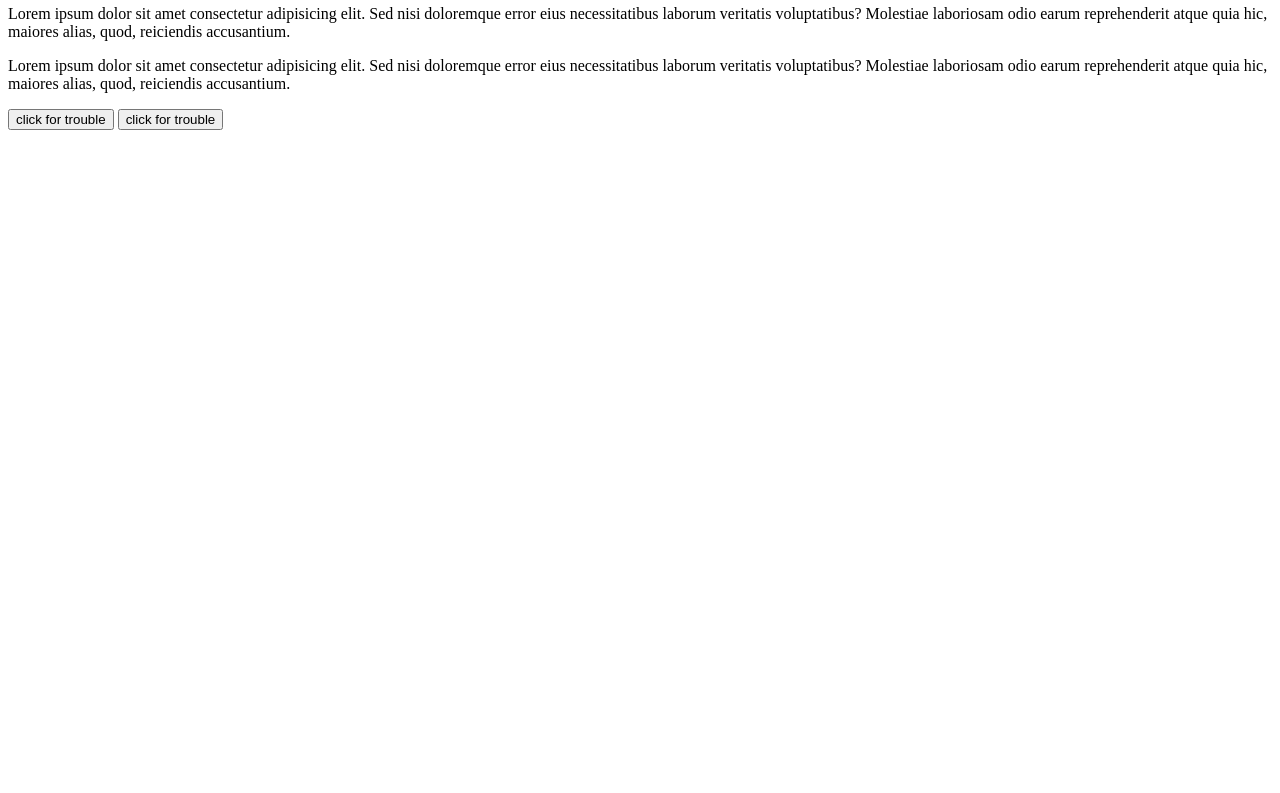
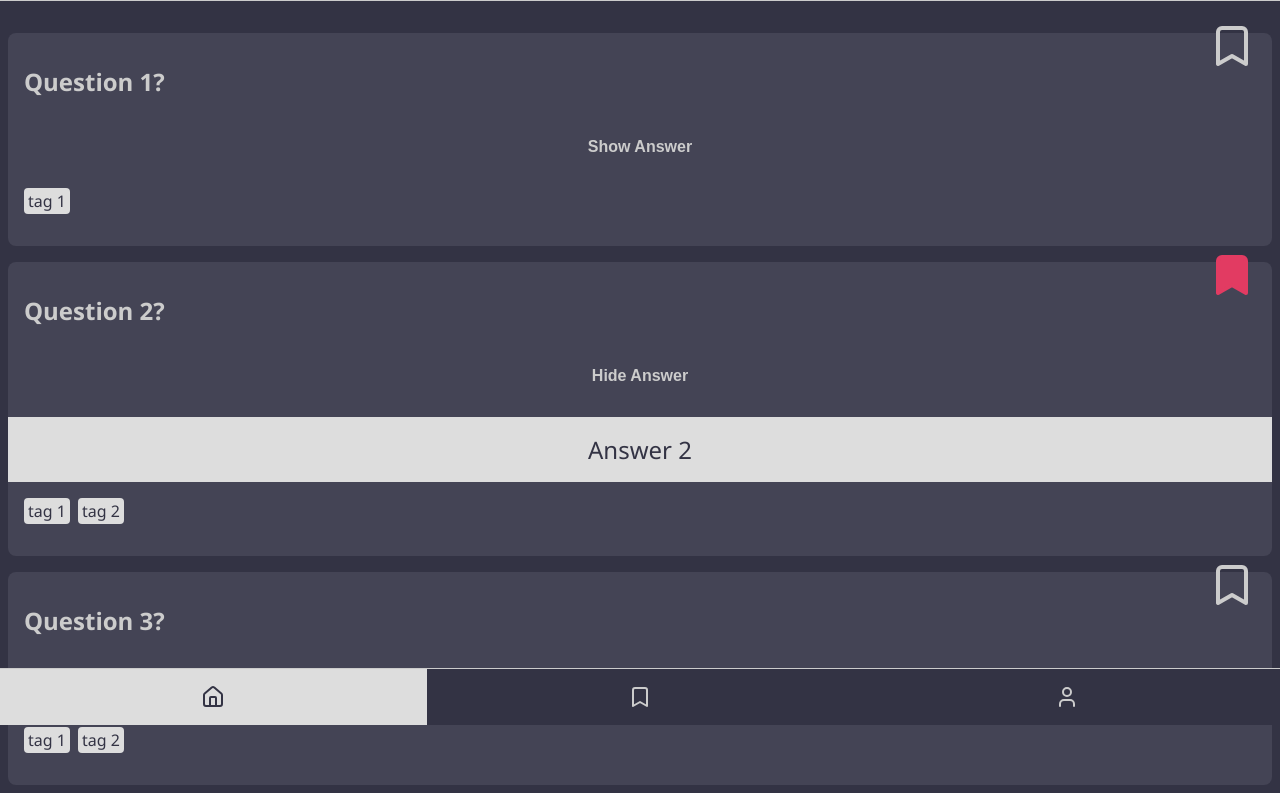
Before and after one commit to wd-bootcamp/ber-web-25-1-recap-project-1, a plain HTML site: page index.html in a window 1280 px wide. Shown: the part 75-868 px from the top of the page. Before the commit the page ends 800 px from the top, so only its background shows below. Drawn offline with Linux system fonts and the light colour scheme.

Commit message:
add homepage

```diff
--- a/index.html
+++ b/index.html
@@ -4,22 +4,184 @@
     <meta charset="UTF-8" />
     <meta name="viewport" content="width=device-width, initial-scale=1.0" />
     <title>Document</title>
+    <link rel="stylesheet" href="./styles/styles.css" />
   </head>
   <body>
-    <h1>Hello Github</h1>
-    <p>
-      Lorem ipsum dolor sit amet consectetur adipisicing elit. Sed nisi
-      doloremque error eius necessitatibus laborum veritatis voluptatibus?
-      Molestiae laboriosam odio earum reprehenderit atque quia hic, maiores
-      alias, quod, reiciendis accusantium.
-    </p>
-    <p>
-      Lorem ipsum dolor sit amet consectetur adipisicing elit. Sed nisi
-      doloremque error eius necessitatibus laborum veritatis voluptatibus?
-      Molestiae laboriosam odio earum reprehenderit atque quia hic, maiores
-      alias, quod, reiciendis accusantium.
-    </p>
-    <button>click for trouble</button>
-    <button>click for trouble</button>
+    <header class="layout__heading">
+      <h1>Quizzzle</h1>
+    </header>
+    <main>
+      <ul class="layout__card-list">
+        <li>
+          <article class="card">
+            <h2 class="card__question">Question 1?</h2>
+            <button class="card__button">Show Answer</button>
+            <span class="card__answer">Answer 1</span>
+            <ul class="tag-list">
+              <li class="tag-list__item">tag 1</li>
+            </ul>
+            <button class="bookmark">
+              <svg
+                class="bookmark__icon"
+                xmlns="http://www.w3.org/2000/svg"
+                width="24"
+                height="24"
+                viewBox="0 0 24 24"
+                fill="none"
+                stroke="currentColor"
+                stroke-width="2"
+                stroke-linecap="round"
+                stroke-linejoin="round"
+              >
+                <path d="m19 21-7-4-7 4V5a2 2 0 0 1 2-2h10a2 2 0 0 1 2 2v16z" />
+              </svg>
+            </button>
+          </article>
+        </li>
+        <li>
+          <article class="card">
+            <h2 class="card__question">Question 2?</h2>
+            <button class="card__button">Hide Answer</button>
+            <span class="card__answer card__answer--visible">Answer 2</span>
+            <ul class="tag-list">
+              <li class="tag-list__item">tag 1</li>
+              <li class="tag-list__item">tag 2</li>
+            </ul>
+            <button class="bookmark">
+              <svg
+                class="bookmark__icon bookmark__icon--active"
+                xmlns="http://www.w3.org/2000/svg"
+                width="24"
+                height="24"
+                viewBox="0 0 24 24"
+                fill="none"
+                stroke="currentColor"
+                stroke-width="2"
+                stroke-linecap="round"
+                stroke-linejoin="round"
+              >
+                <path d="m19 21-7-4-7 4V5a2 2 0 0 1 2-2h10a2 2 0 0 1 2 2v16z" />
+              </svg>
+            </button>
+          </article>
+        </li>
+        <li>
+          <article class="card">
+            <h2 class="card__question">Question 3?</h2>
+            <button class="card__button">Show Answer</button>
+            <span class="card__answer">Answer 3</span>
+            <ul class="tag-list">
+              <li class="tag-list__item">tag 1</li>
+              <li class="tag-list__item">tag 2</li>
+            </ul>
+            <button class="bookmark">
+              <svg
+                class="bookmark__icon"
+                xmlns="http://www.w3.org/2000/svg"
+                width="24"
+                height="24"
+                viewBox="0 0 24 24"
+                fill="none"
+                stroke="currentColor"
+                stroke-width="2"
+                stroke-linecap="round"
+                stroke-linejoin="round"
+              >
+                <path d="m19 21-7-4-7 4V5a2 2 0 0 1 2-2h10a2 2 0 0 1 2 2v16z" />
+              </svg>
+            </button>
+          </article>
+        </li>
+        <li>
+          <article class="card">
+            <h2 class="card__question">Question 4?</h2>
+            <button class="card__button">Show Answer</button>
+            <span class="card__answer">Answer 4</span>
+            <ul class="tag-list">
+              <li class="tag-list__item">tag 1</li>
+              <li class="tag-list__item">tag 2</li>
+            </ul>
+            <button class="bookmark">
+              <svg
+                class="bookmark__icon"
+                xmlns="http://www.w3.org/2000/svg"
+                width="24"
+                height="24"
+                viewBox="0 0 24 24"
+                fill="none"
+                stroke="currentColor"
+                stroke-width="2"
+                stroke-linecap="round"
+                stroke-linejoin="round"
+              >
+                <path d="m19 21-7-4-7 4V5a2 2 0 0 1 2-2h10a2 2 0 0 1 2 2v16z" />
+              </svg>
+            </button>
+          </article>
+        </li>
+      </ul>
+    </main>
+    <nav class="layout__navigation">
+      <ul class="nav">
+        <li class="nav__item">
+          <a class="nav__link nav__link--active" href="/">
+            <svg
+              xmlns="http://www.w3.org/2000/svg"
+              width="24"
+              height="24"
+              viewBox="0 0 24 24"
+              fill="none"
+              stroke="currentColor"
+              stroke-width="2"
+              stroke-linecap="round"
+              stroke-linejoin="round"
+              class="lucide lucide-house"
+            >
+              <path id="home" d="M15 21v-8a1 1 0 0 0-1-1h-4a1 1 0 0 0-1 1v8" />
+              <path
+                d="M3 10a2 2 0 0 1 .709-1.528l7-5.999a2 2 0 0 1 2.582 0l7 5.999A2 2 0 0 1 21 10v9a2 2 0 0 1-2 2H5a2 2 0 0 1-2-2z"
+              />
+            </svg>
+          </a>
+        </li>
+        <li class="nav__item">
+          <a class="nav__link" href="/bookmarks.html">
+            <svg
+              xmlns="http://www.w3.org/2000/svg"
+              width="24"
+              height="24"
+              viewBox="0 0 24 24"
+              fill="none"
+              stroke="currentColor"
+              stroke-width="2"
+              stroke-linecap="round"
+              stroke-linejoin="round"
+              class="lucide lucide-bookmark"
+            >
+              <path d="m19 21-7-4-7 4V5a2 2 0 0 1 2-2h10a2 2 0 0 1 2 2v16z" />
+            </svg>
+          </a>
+        </li>
+        <li class="nav__item">
+          <a class="nav__link" class="nav__link" href="/profile.html">
+            <svg
+              xmlns="http://www.w3.org/2000/svg"
+              width="24"
+              height="24"
+              viewBox="0 0 24 24"
+              fill="none"
+              stroke="currentColor"
+              stroke-width="2"
+              stroke-linecap="round"
+              stroke-linejoin="round"
+              class="lucide lucide-user"
+            >
+              <path d="M19 21v-2a4 4 0 0 0-4-4H9a4 4 0 0 0-4 4v2" />
+              <circle cx="12" cy="7" r="4" />
+            </svg>
+          </a>
+        </li>
+      </ul>
+    </nav>
   </body>
 </html>
--- /dev/null
+++ b/styles/components/bookmark.css
@@ -0,0 +1,18 @@
+.bookmark {
+  position: absolute;
+  top: -12px;
+  right: 10px;
+  background-color: transparent;
+  color: inherit;
+  border: none;
+}
+
+.bookmark__icon {
+  width: 48px;
+  height: 48px;
+}
+
+.bookmark__icon--active {
+  color: rgb(226, 59, 98);
+  fill: currentColor;
+}
--- /dev/null
+++ b/styles/components/card.css
@@ -0,0 +1,43 @@
+.card {
+  padding: 2rem 1rem;
+  background-color: #445;
+  position: relative;
+  border-radius: 8px;
+}
+
+.card__question {
+  margin-bottom: 1.5rem;
+}
+
+.card__button {
+  background-color: transparent;
+  display: block;
+  border: none;
+  color: inherit;
+  font-size: 1rem;
+  font-weight: bold;
+  margin-inline: auto;
+  margin-bottom: 1rem;
+  padding: 1rem 2rem;
+  border-radius: 999px;
+  cursor: pointer;
+}
+
+.card__button:hover {
+  background-color: #334;
+}
+
+.card__answer {
+  display: none;
+  text-align: center;
+  background-color: #ddd;
+  margin-inline: -1rem;
+  padding-block: 1rem;
+  color: #334;
+  font-size: 1.5rem;
+  margin-bottom: 1rem;
+}
+
+.card__answer--visible {
+  display: block;
+}
--- /dev/null
+++ b/styles/components/layout.css
@@ -0,0 +1,23 @@
+.layout__heading {
+  padding: 1rem;
+  background-color: inherit;
+  text-align: center;
+  border-bottom: 1px solid;
+  position: sticky;
+  top: 0;
+  z-index: 2;
+}
+
+.layout__card-list {
+  display: grid;
+  gap: 1rem;
+  padding: 2rem 0.5rem;
+}
+
+.layout__navigation {
+  background-color: inherit;
+  position: sticky;
+  bottom: 0;
+  border-top: 1px solid;
+  z-index: 2;
+}
--- /dev/null
+++ b/styles/components/navigation.css
@@ -0,0 +1,20 @@
+.nav {
+  display: flex;
+}
+
+.nav__item {
+  flex-grow: 1;
+}
+
+.nav__link {
+  width: 100%;
+  display: grid;
+  place-items: center;
+  padding: 1rem 2rem;
+  color: inherit;
+}
+
+.nav__link--active {
+  background-color: #ddd;
+  color: #334;
+}
--- /dev/null
+++ b/styles/components/tag-list.css
@@ -0,0 +1,12 @@
+.tag-list {
+  display: flex;
+  flex-wrap: wrap;
+  gap: 0.5rem;
+}
+
+.tag-list__item {
+  background-color: #ddd;
+  color: #334;
+  padding: 2px 4px;
+  border-radius: 4px;
+}
--- /dev/null
+++ b/styles/global.css
@@ -0,0 +1,15 @@
+* {
+  box-sizing: border-box;
+  margin: 0;
+}
+
+body {
+  background-color: #334;
+  color: #ccc;
+  font-family: "Segoe UI", Tahoma, Geneva, Verdana, sans-serif;
+}
+
+ul {
+  list-style: none;
+  padding: 0;
+}
--- /dev/null
+++ b/styles/styles.css
@@ -0,0 +1,6 @@
+@import "./global.css";
+@import "./components/layout.css";
+@import "./components/card.css";
+@import "./components/navigation.css";
+@import "./components/bookmark.css";
+@import "./components/tag-list.css";
```
Also changed, not shown: assets/home.svg (added), styles.css (deleted).
